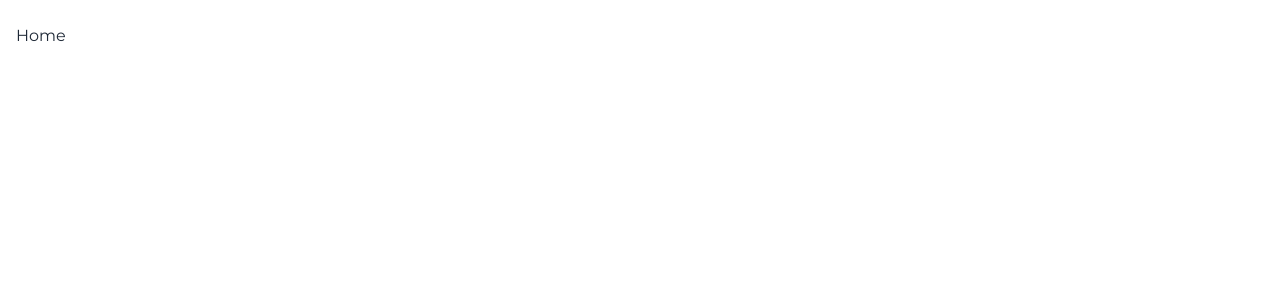
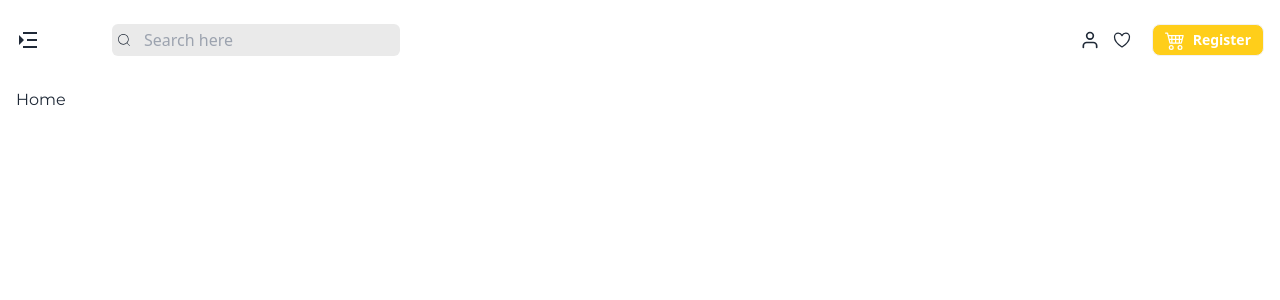
Before and after one commit to AshikurZaman01/MERN-Book-Store-Website, a React (Vite) app in the folder Front End/: page / in a window 1280 px wide. Shown: the top 300 px of the page. Built offline with nearby package versions, Linux system fonts and the light colour scheme.

Commit message:
add Navbar

```diff
--- /dev/null
+++ b/Front End/src/Components/Navbar/Logo.jsx
@@ -0,0 +1,11 @@
+import { RiMenuFold4Fill } from "react-icons/ri";
+import { Link } from "react-router-dom";
+const Logo = () => {
+    return (
+        <div>
+            <Link to={'/'}> <RiMenuFold4Fill className="w-6 h-6" /></Link>
+        </div>
+    )
+}
+
+export default Logo
--- /dev/null
+++ b/Front End/src/Components/Navbar/Navbar.jsx
@@ -0,0 +1,26 @@
+import Logo from "./Logo"
+import Navitems from "./Navitems"
+import SearchBar from "./SearchBar"
+
+const Navbar = () => {
+    return (
+        <header className="max-w-screen-xl mx-auto px-4 py-6">
+
+            <nav className="flex justify-between items-center">
+
+                <div className="flex items-center gap-4 md:gap-16 ">
+                    <Logo></Logo>
+                    <SearchBar></SearchBar>
+                </div>
+
+                <div>
+                    <Navitems></Navitems>
+                </div>
+
+            </nav>
+
+        </header>
+    )
+}
+
+export default Navbar
--- /dev/null
+++ b/Front End/src/Components/Navbar/Navitems.jsx
@@ -0,0 +1,24 @@
+import { FiUser } from "react-icons/fi";
+import { IoHeartOutline } from "react-icons/io5";
+import { BsCart4 } from "react-icons/bs";
+
+const Navitems = () => {
+    return (
+        <div className="flex items-center md:gap-5 gap-3">
+            <div className="flex items-center gap-1 md:gap-3">
+                <FiUser className="w-5 h-5 cursor-pointer hover:text-primary duration-200" />
+                <IoHeartOutline className="w-5 h-5 cursor-pointer hover:text-primary duration-200" />
+            </div>
+            <div>
+                <button className="btn btn-sm bg-primary text-white capitalize">
+                    <span className="hidden md:inline-block">
+                        <BsCart4 className="w-5 h-5" />
+                    </span>
+                    Register
+                </button>
+            </div>
+        </div>
+    );
+}
+
+export default Navitems;
--- /dev/null
+++ b/Front End/src/Components/Navbar/SearchBar.jsx
@@ -0,0 +1,18 @@
+import { CiSearch } from "react-icons/ci";
+
+const SearchBar = () => {
+    return (
+        <div className="relative sm:w-72 w-40 space-x-2 transition-transform duration-100 ease-in-out">
+
+            <CiSearch className=" absolute inline-block left-3 top-1/2 translate-y-[-50%]" />
+
+            <input type="text"
+                name="" id=""
+                placeholder="Search here"
+                className="bg-[#EAEAEA] w-full py-1 px-6 md:px-8 rounded-md focus:outline-none"
+            />
+        </div>
+    )
+}
+
+export default SearchBar
--- a/Front End/src/Components/Roots/Roots.jsx
+++ b/Front End/src/Components/Roots/Roots.jsx
@@ -1,9 +1,11 @@
 import { Outlet } from 'react-router-dom';
+import Navbar from '../Navbar/Navbar';
 
 const Roots = () => {
     return (
         <div>
-            <main className='min-h-screen  max-w-screen-xl font-primary mx-auto px-4 py-6 '>
+            <Navbar></Navbar>
+            <main className='min-h-screen  max-w-screen-xl font-primary mx-auto px-4 py-2 '>
                 <Outlet></Outlet>
             </main>
         </div>
```
